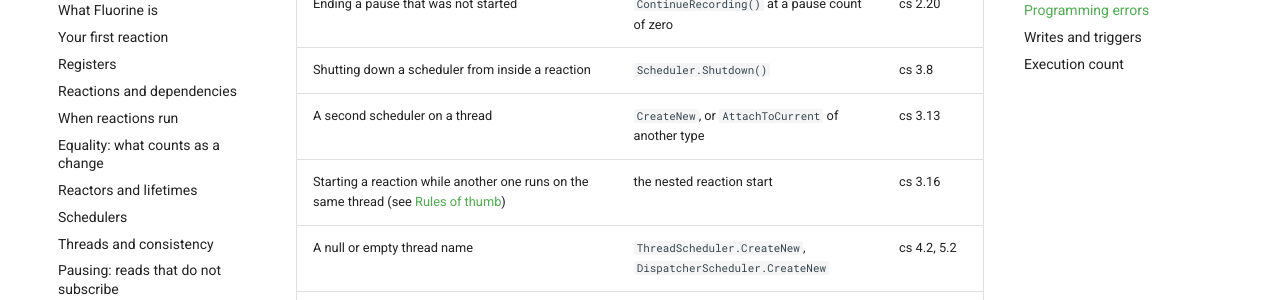
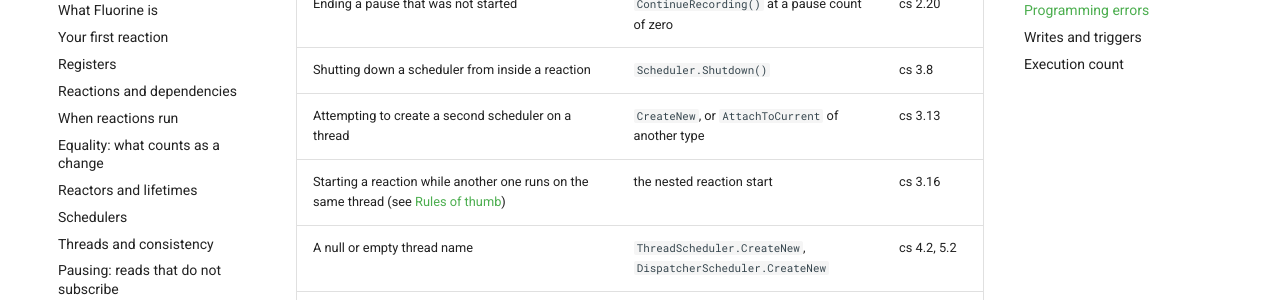
Before and after one commit to flintvane/fluorine, an MkDocs documentation site: the page built from docs/topics/errors-and-logging.md, in a window 1280 px wide and 900 px high, scrolled down 1041 px. Shown: the part 152-452 px from the top of the window. Built offline with MkDocs 1.6.1 and Material for MkDocs 9.7.7, drawn with Linux system fonts in a browser that asks for light colours; comment, search, counter and statistics services are not loaded.

Commit message:
docs: mirror cs 10 wording for second scheduler (2fbb5b9)

```diff
--- a/docs/topics/errors-and-logging.md
+++ b/docs/topics/errors-and-logging.md
@@ -37,7 +37,7 @@ ReactiveException signals an issue with the usage of the Fluorine library. It is
 | Passing a null scheduler to a reactor | `new Reactor(null)` | cs 2.3 |
 | Ending a pause that was not started | `ContinueRecording()` at a pause count of zero | cs 2.20 |
 | Shutting down a scheduler from inside a reaction | `Scheduler.Shutdown()` | cs 3.8 |
-| A second scheduler on a thread | `CreateNew`, or `AttachToCurrent` of another type | cs 3.13 |
+| Attempting to create a second scheduler on a thread | `CreateNew`, or `AttachToCurrent` of another type | cs 3.13 |
 | Starting a reaction while another one runs on the same thread (see [Rules of thumb](rules-of-thumb.md)) | the nested reaction start | cs 3.16 |
 | A null or empty thread name | `ThreadScheduler.CreateNew`, `DispatcherScheduler.CreateNew` | cs 4.2, 5.2 |
 | Attaching WinForms on a thread without a WinForms context | `WinFormsScheduler.AttachToCurrent()` | cs 6.1 |
```
